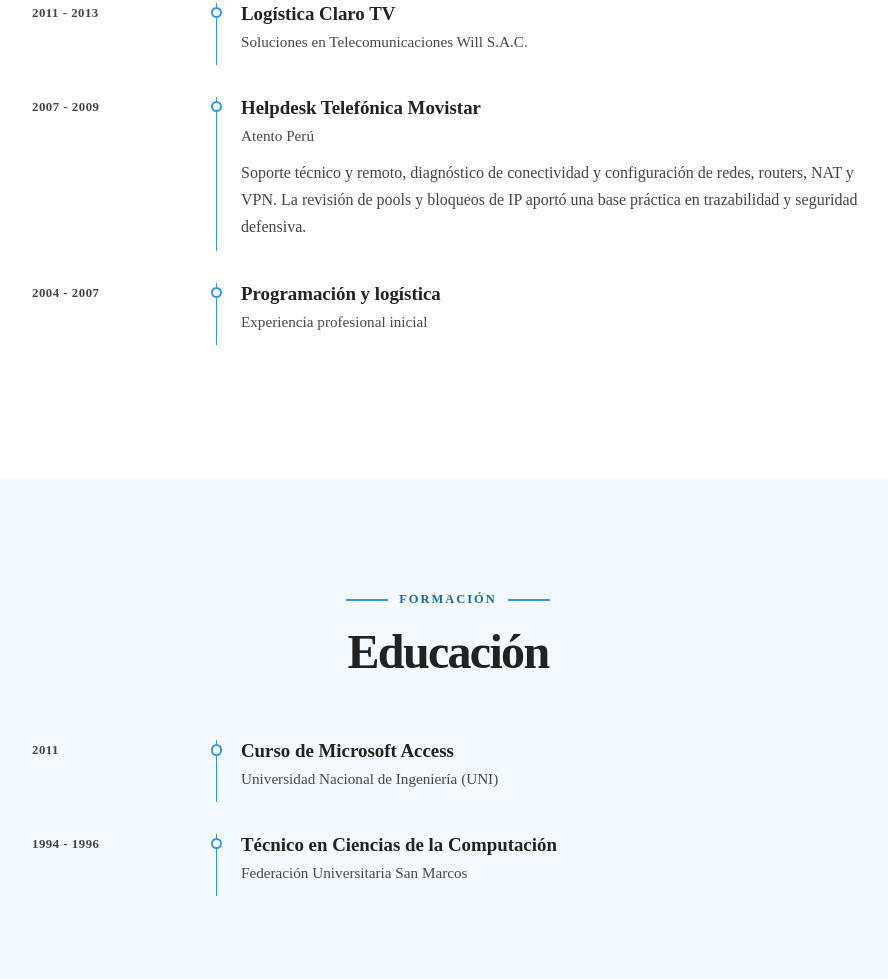
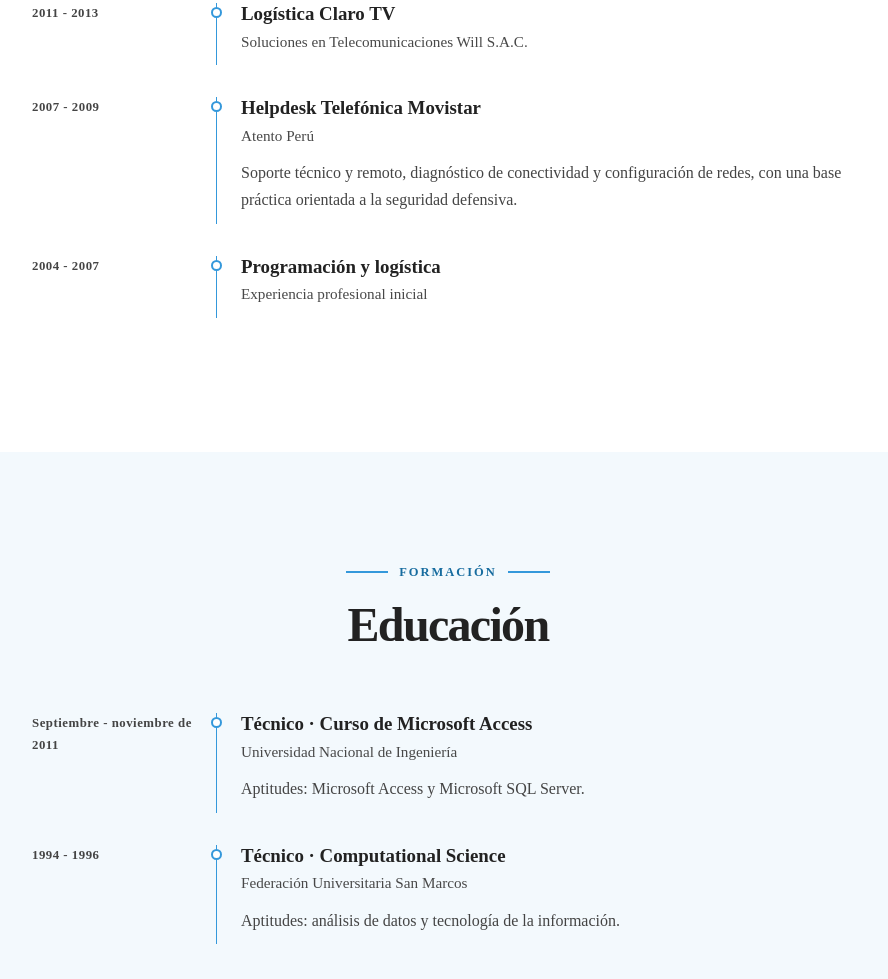
Before and after one commit to anthonydavalos/anthonydavalos.github.io, an Astro site: page /sobre-mi in a window 1280 px wide. Shown: the part 779-1758 px from the top of the page, without its empty margins (192-1080 px from the left). Built offline with nearby package versions, Linux system fonts and the light colour scheme; Astro itself is replaced by a stand-in of ours.

Commit message:
fix: align education and security wording

```diff
--- a/src/pages/sobre-mi/index.astro
+++ b/src/pages/sobre-mi/index.astro
@@ -28,7 +28,7 @@ const experience = [
     title: "Helpdesk Telefónica Movistar",
     organization: "Atento Perú",
     description:
-      "Soporte técnico y remoto, diagnóstico de conectividad y configuración de redes, routers, NAT y VPN. La revisión de pools y bloqueos de IP aportó una base práctica en trazabilidad y seguridad defensiva.",
+      "Soporte técnico y remoto, diagnóstico de conectividad y configuración de redes, con una base práctica orientada a la seguridad defensiva.",
   },
   {
     period: "2004 - 2007",
@@ -39,14 +39,16 @@ const experience = [
 
 const education = [
   {
-    period: "2011",
-    title: "Curso de Microsoft Access",
-    organization: "Universidad Nacional de Ingeniería (UNI)",
+    period: "Septiembre - noviembre de 2011",
+    title: "Técnico · Curso de Microsoft Access",
+    organization: "Universidad Nacional de Ingeniería",
+    description: "Aptitudes: Microsoft Access y Microsoft SQL Server.",
   },
   {
     period: "1994 - 1996",
-    title: "Técnico en Ciencias de la Computación",
+    title: "Técnico · Computational Science",
     organization: "Federación Universitaria San Marcos",
+    description: "Aptitudes: análisis de datos y tecnología de la información.",
   },
 ];
 ---
```
Also changed, not shown: src/pages/ciberseguridad/index.astro (+4 -5 lines).
